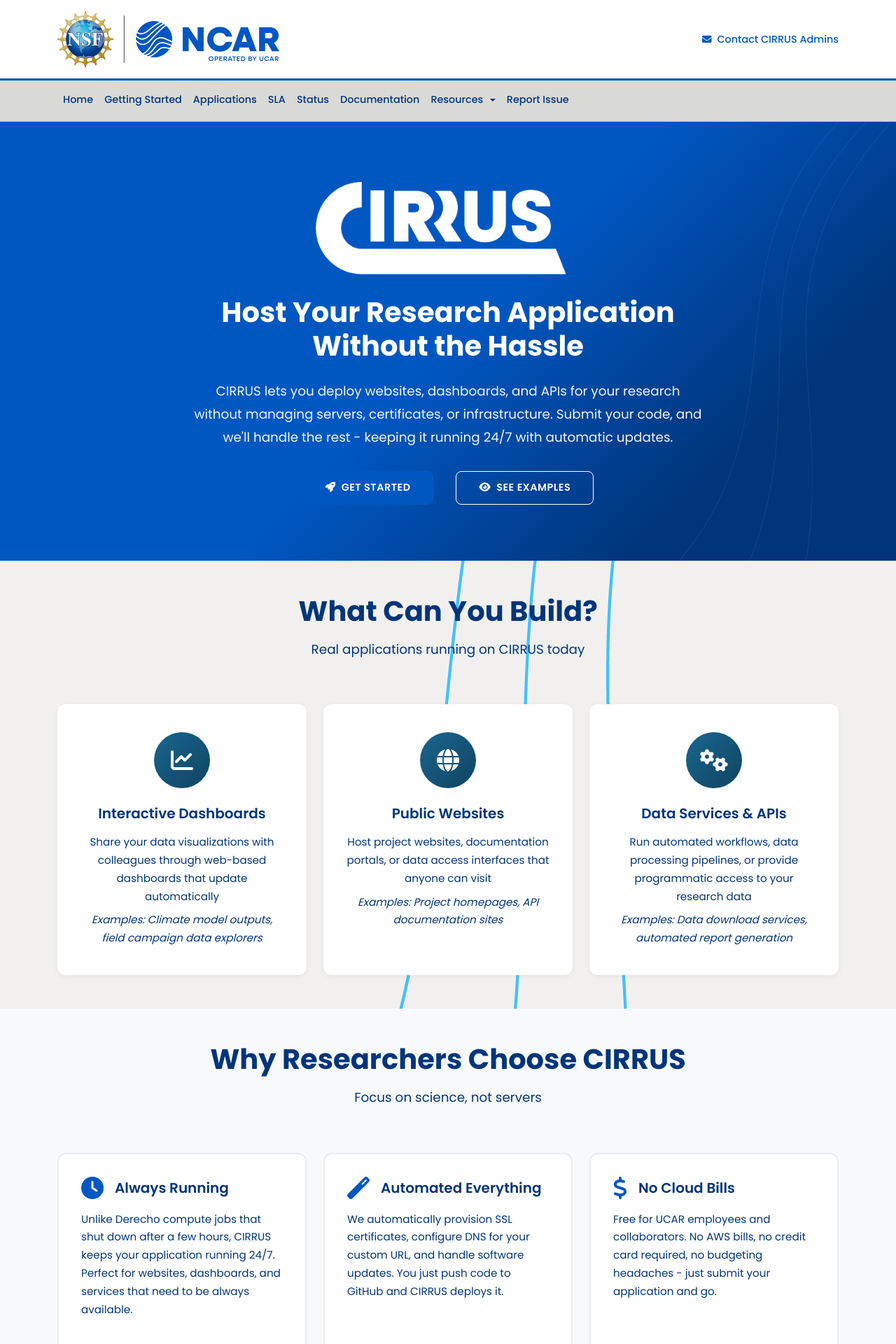
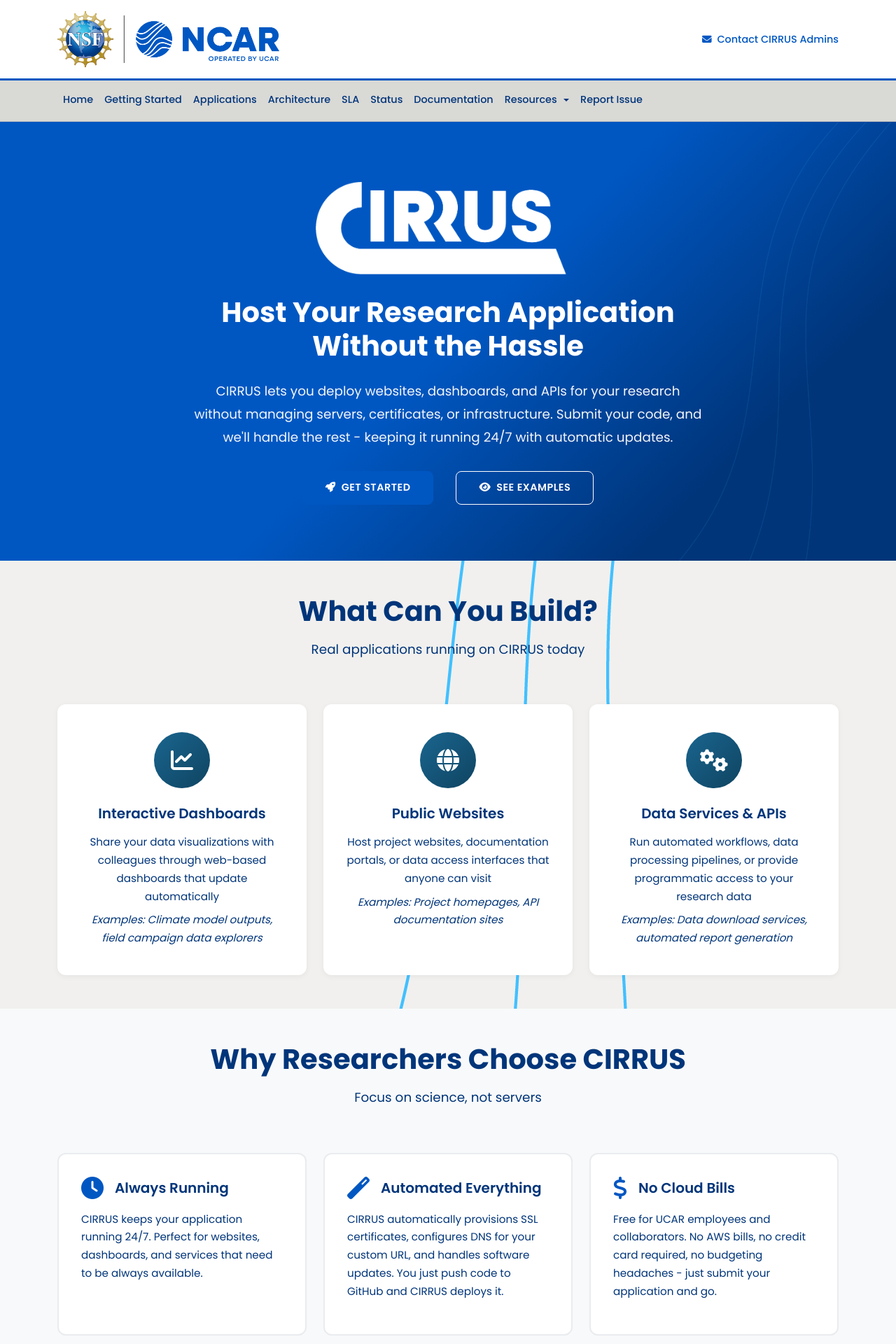
Before and after one commit to NCAR/cirrus-user-apps-web, a Flask app: page / in a window 1280 px wide. Shown: the top 1920 px of the page at 70% size. Run offline with Flask 3, Linux system fonts and the light colour scheme; some libraries are stand-ins or nearby versions.

Commit message:
Add architecture diagram v1

```diff
--- a/cirrus-apps/app/main/views.py
+++ b/cirrus-apps/app/main/views.py
@@ -10,6 +10,10 @@
 @app.route('/')
 def home():
     return render_template('home.html')
+
+@app.route('/architecture')
+def architecture():
+    return render_template('architecture.html')
 
 @app.route('/getting-started')
 def getting_started():
--- a/cirrus-apps/app/templates/home.html
+++ b/cirrus-apps/app/templates/home.html
@@ -94,7 +94,7 @@
                         <i class="fas fa-clock service-icon"></i>
                         <h3>Always Running</h3>
                     </div>
-                    <p>Unlike Derecho compute jobs that shut down after a few hours, CIRRUS keeps your application running 24/7. Perfect for websites, dashboards, and services that need to be always available.</p>
+                    <p>CIRRUS keeps your application running 24/7. Perfect for websites, dashboards, and services that need to be always available.</p>
                 </div>
             </div>
 
@@ -104,7 +104,7 @@
                         <i class="fas fa-magic service-icon"></i>
                         <h3>Automated Everything</h3>
                     </div>
-                    <p>We automatically provision SSL certificates, configure DNS for your custom URL, and handle software updates. You just push code to GitHub and CIRRUS deploys it.</p>
+                    <p>CIRRUS automatically provisions SSL certificates, configures DNS for your custom URL, and handles software updates. You just push code to GitHub and CIRRUS deploys it.</p>
                 </div>
             </div>
 
@@ -124,7 +124,7 @@
                         <i class="fas fa-users service-icon"></i>
                         <h3>Share Easily</h3>
                     </div>
-                    <p>Get a custom URL like yourproject.k8s.ucar.edu that you can share with colleagues, put in papers, or link from your project website. No VPN required for public apps.</p>
+                    <p>Get a custom URL that you can share with colleagues, put in papers, or link from your project website. No VPN required for public apps.</p>
                 </div>
             </div>
 
@@ -134,7 +134,7 @@
                         <i class="fas fa-tachometer-alt service-icon"></i>
                         <h3>Scales Automatically</h3>
                     </div>
-                    <p>If your dashboard goes viral or your API gets hammered, CIRRUS automatically adds more resources. When traffic drops, it scales back down.</p>
+                    <p>If your dashboard goes viral or your API gets hammered, CIRRUS can automatically adds more resources. When traffic drops, it scales back down.</p>
                 </div>
             </div>
 
--- a/cirrus-apps/app/templates/navbar.html
+++ b/cirrus-apps/app/templates/navbar.html
@@ -41,6 +41,9 @@
                 </li>
                 <li class="nav-item">
                     <a class="nav-link" href="{{ url_for('apps') }}">Applications</a>
+                </li>
+                <li class="nav-item">
+                    <a class="nav-link" href="{{ url_for('architecture') }}">Architecture</a>
                 </li>
                 <li class="nav-item">
                     <a class="nav-link" href="{{ url_for('sla') }}">SLA</a>
```
Also changed, not shown: cirrus-apps/app/templates/architecture.html (added, +30 -0 lines), cirrus-apps/app/static/images/CIRRUS-basic-arch.png (added).
